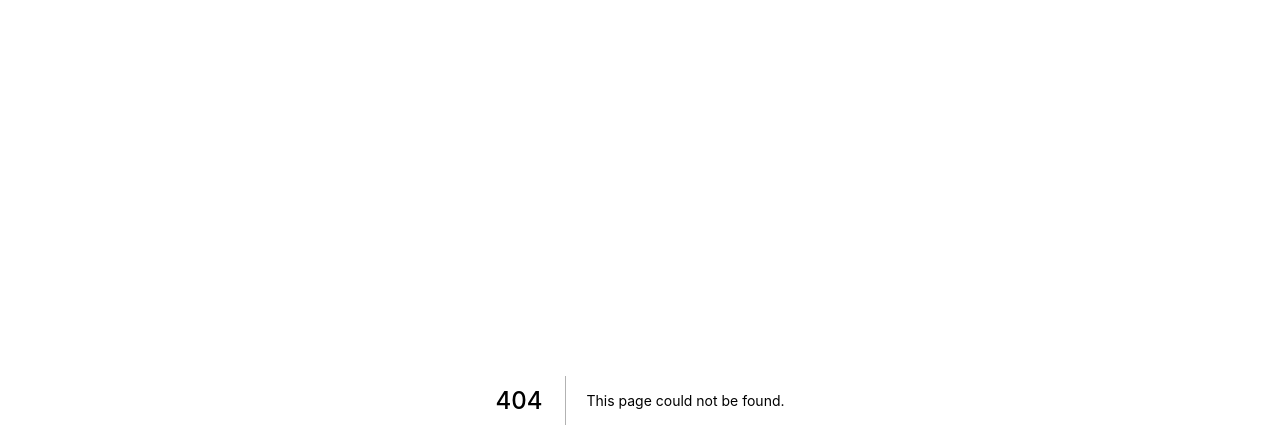
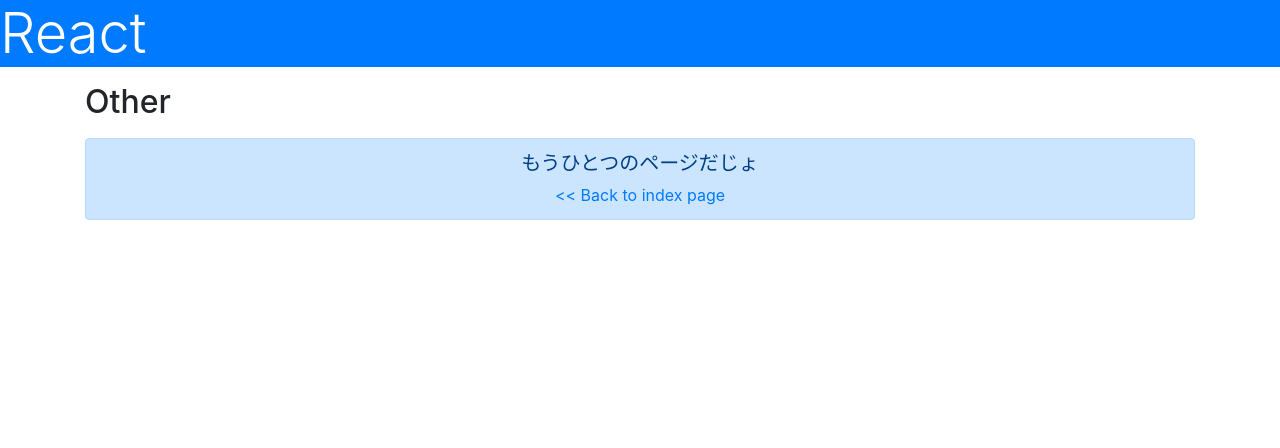
Before and after one commit to thirota/next_app_second, a Next.js app: page /other in a window 1280 px wide. Before the commit this address had no page. Shown: the top 448 px of the page. Built offline with nearby package versions, Linux system fonts and the light colour scheme.

Commit message:
using Link component p.303

```diff
--- /dev/null
+++ b/pages/other.js
@@ -0,0 +1,22 @@
+import Header from './header'
+import Link from 'next/link'
+
+export default function Home() {
+  let title = "Other"
+
+  return (
+    <div>
+      <Header title={title}/>
+      <h1 className="bg-primary text-white display-4">React</h1>
+      <div className="container">
+        <h2 className="my-3">{title}</h2>
+        <div className="alert alert-primary text-center">
+          <p className="h5">もうひとつのページだじょ</p>
+          <Link href="/">
+            <a>&lt;&lt; Back to index page</a>
+          </Link>
+        </div>
+      </div>
+    </div>
+  )
+}
```
Also changed, not shown: pages/index.js (+6 -3 lines).
